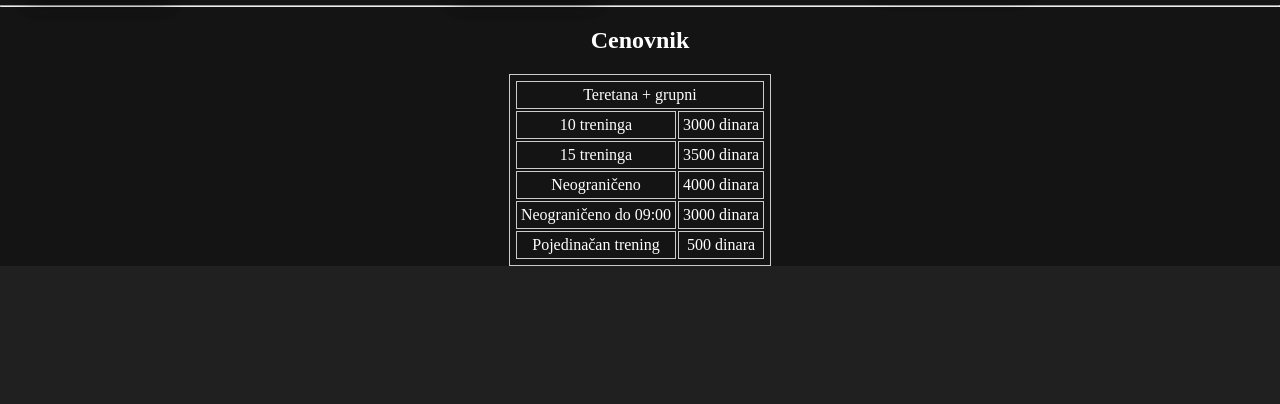
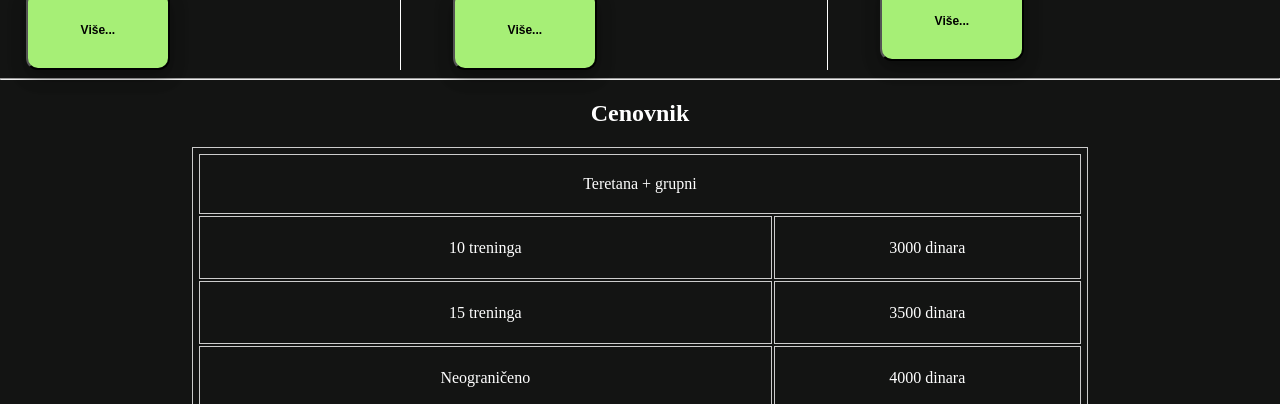
Before and after one commit to kristinamilosevic/Real-Estate-Platform, a plain HTML site: page flex.html in a window 1280 px wide. Shown: the part 1139-1543 px from the top of the page. Drawn offline with Linux system fonts and the light colour scheme.

Commit message:
Code refactoring

```diff
--- a/fitnes.css
+++ b/fitnes.css
@@ -33,12 +33,6 @@ a {
 #mojlogo{
     display: inline-block;
     width: 49%;
-}
-
-#nav{
-    display: inline-block;
-    width: 60%;
-    padding: 0 10px 0 10px;
 }
 
 #slika1{
@@ -148,6 +142,7 @@ footer{
     align-items: center;
     justify-content: center;
     padding: 20px;
+    margin-bottom: 0;
 }
 
 .gymstr{
@@ -225,6 +220,16 @@ footer{
     justify-content: center;
 
 }
+
+.cenovnik table{
+    width: 70%;
+    height: 400px;
+}
+
+#cenovnik-thead{
+    padding: 20px;
+}
+
 
 #grupni{
     background-color: #131413;
@@ -423,13 +428,6 @@ table, th, td {
     box-shadow: 0 0 20px rgba(0, 0, 0, 0.15);
 }
 
-table, th, td {
-    border: 1px solid;
-    padding: 0.25rem;
-    text-align: center;
-    border: 1px solid #ccc;
-  }
-
 
 @media only screen and (max-width: 900px){
 
--- a/flex.html
+++ b/flex.html
@@ -97,7 +97,7 @@
         <table border="2">
             <thead>
                 <tr>
-                    <td id="td" colspan="2" align="center">Teretana + grupni</td>
+                    <td id="cenovnik-thead" colspan="2" align="center">Teretana + grupni</td>
                 </tr>
             </thead>
             <tbody>
```
Also changed, not shown: profit.html (+1 -1 lines), synergy.html (+1 -1 lines).
